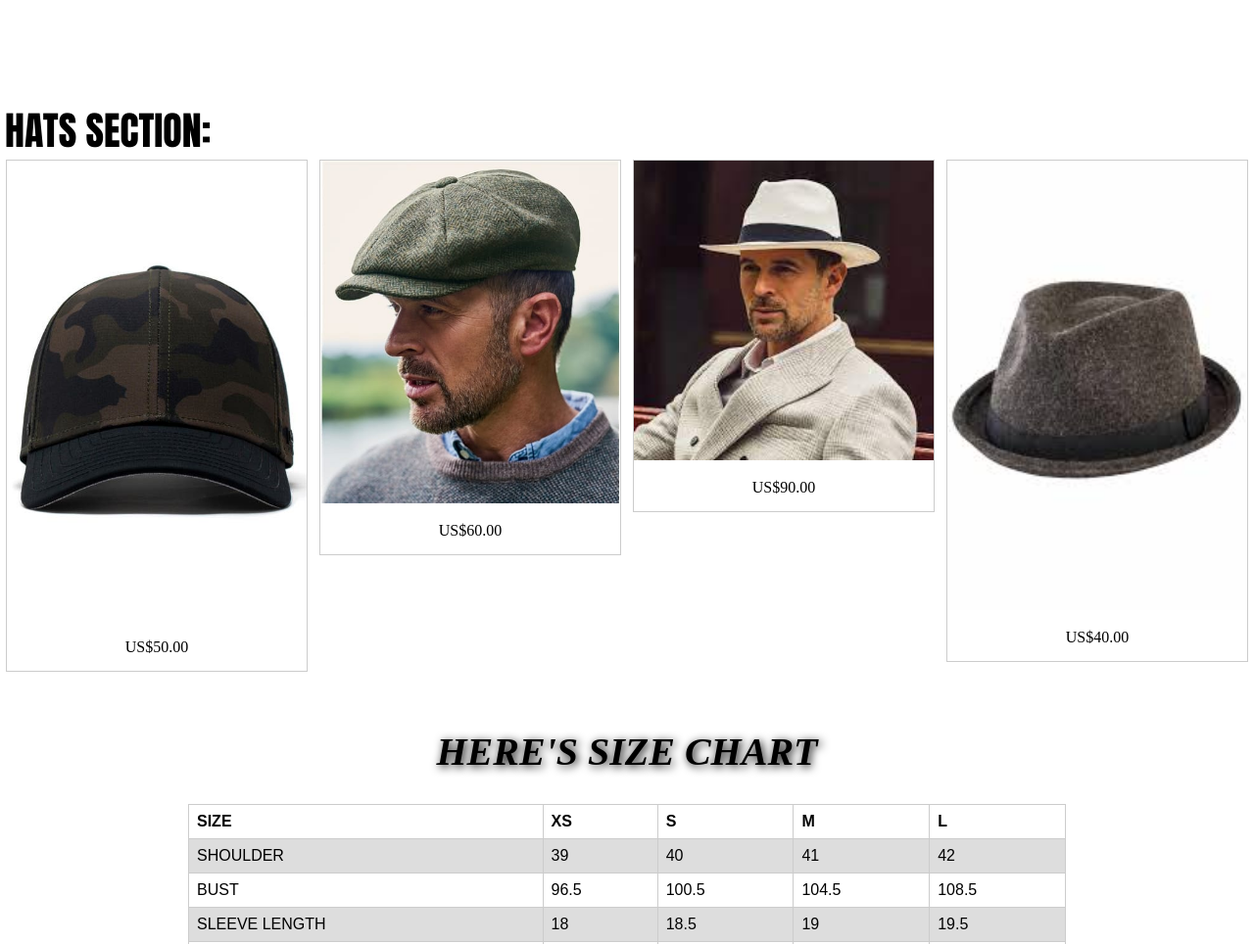
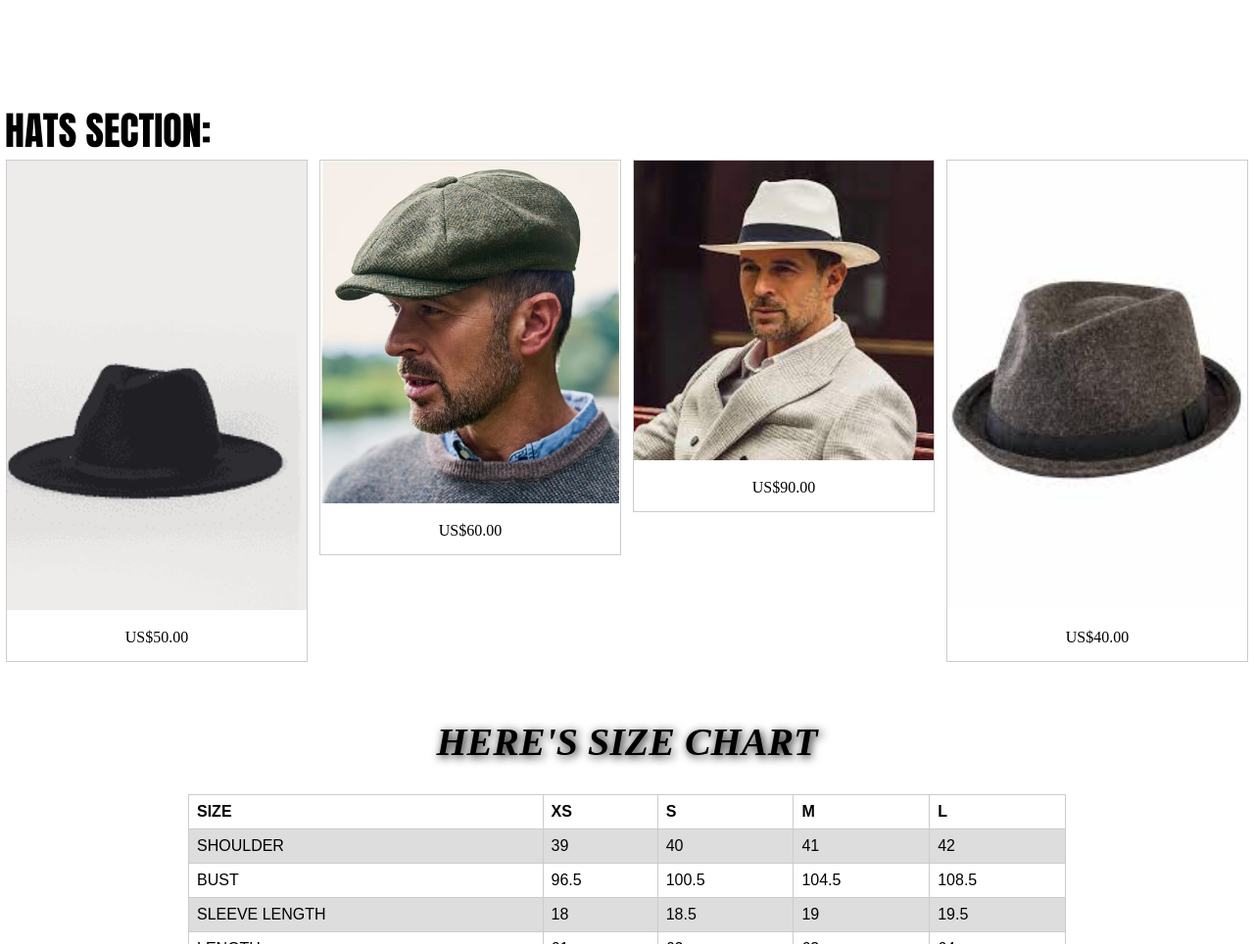
Before and after one commit to youstinaNady/fashion-project, a plain HTML site: page Men.html in a window 1280 px wide. Shown: the part 3478-4442 px from the top of the page at 98% size. Drawn offline with Linux system fonts and the light colour scheme.

Commit message:
Update Men.html

```diff
--- a/Men.html
+++ b/Men.html
@@ -483,7 +483,7 @@ Sale Maternity Clothing
   <div class="responsive">
     <div class="pant">
       <a target="_blank" href="_108263274.jpg">
-        <img src="_108263274.jpg" alt="jeans" width="400" height="200">
+        <img src="shopping.png" alt="jeans" width="400" height="200">
       </a>
       <div class="despant">US$50.00</div>
     </div>
```
